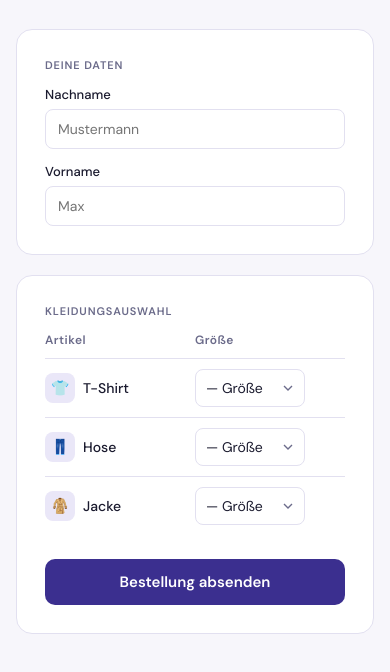
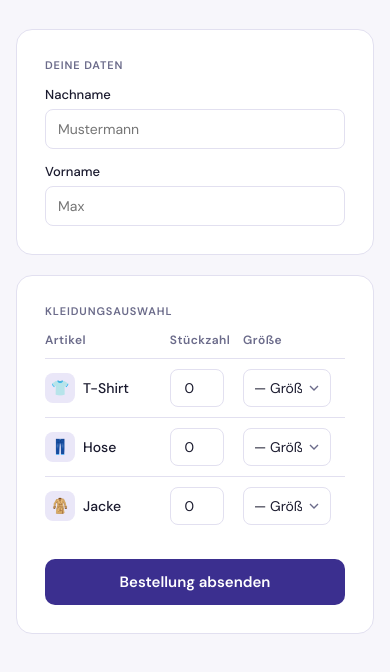
Before and after one commit to egerebecca/Arbeitskleidung, a plain HTML site: page index.html in a window 390 px wide. Shown: the part 154-826 px from the top of the page. Drawn offline with Linux system fonts and the light colour scheme.

Commit message:
Update index.html

```diff
--- a/index.html
+++ b/index.html
@@ -221,7 +221,8 @@
 
   @media (max-width: 480px) {
     .name-grid { grid-template-columns: 1fr; }
-    .items-table thead th:nth-child(2), .items-table tbody td:nth-child(2) { display: none; }
+    .items-table input[type="number"] { width: 54px; }
+    .items-table select { width: 88px; }
   }
 </style>
 </head>
```
